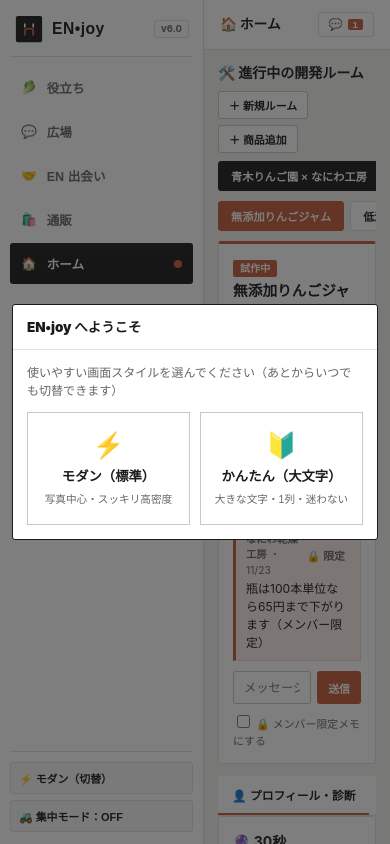
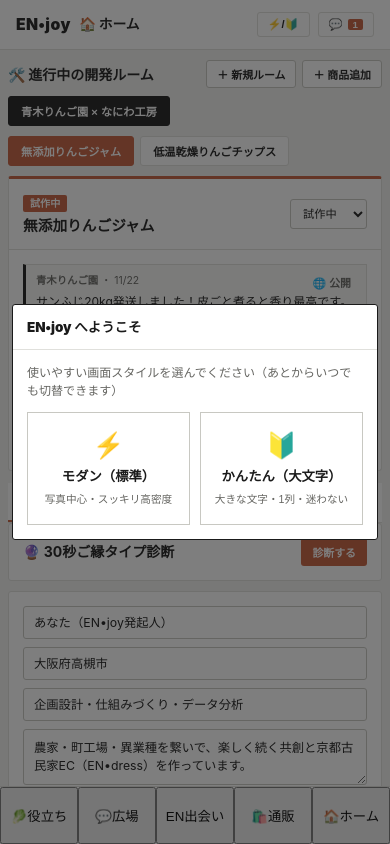
Before and after one commit to kazu1414ishi/en-joy, a plain HTML site: page index.html in a window 390 px wide. Shown: the top 844 px of the page. Drawn offline with Linux system fonts and the light colour scheme.

Commit message:
Ver6.2
スマホ操作を変更

```diff
--- a/app.js
+++ b/app.js
@@ -1127,8 +1127,32 @@
     };
   }
 
+  /* ---------- スクロール連動：下スクロールで常設タブを隠す / 上で再表示 ---------- */
+  function bindScrollHideDock() {
+    let lastY = window.scrollY;
+    window.addEventListener('scroll', () => {
+      const y = window.scrollY;
+      // 画面最上部付近は常に表示
+      if (y <= 40) {
+        document.body.classList.remove('dock-hidden');
+        lastY = y;
+        return;
+      }
+      // 12px以上下にスクロール → 隠す（サブタブも閉じる）
+      if (y > lastY + 12) {
+        document.body.classList.add('dock-hidden');
+        document.body.classList.remove('subnav-open');
+      }
+      // 8px以上上にスクロール → 再表示
+      else if (y < lastY - 8) {
+        document.body.classList.remove('dock-hidden');
+      }
+      lastY = y;
+    }, { passive: true });
+  }
   /* ---------- 起動 ---------- */
-  bindEvents();
+bindEvents();
+  bindScrollHideDock();
   renderAll();
   if (!state.uiMode) openModal('modal-ui-select');
 })();
--- a/style.css
+++ b/style.css
@@ -675,15 +675,53 @@ body.ui-simple .dock-label {
    親指ゾーン完結パッチ（操作を画面下部に集約・視線移動を最小化）
    ============================================================ */
 /* ============================================================
-   スマホ用：常設タブからスッと出て、選ぶと消えるサブタブ設計
+   スマホ用：下部ドック確実表示 ＋ スクロール連動出し入れ ＋ サブタブ開閉
    ============================================================ */
-@media (max-width: 860px) {
-  /* 普段はサブタブが消えているので余白も最小限で画面が広い */
+@media (max-width: 1024px) {
+  /* 左サイドバーを確実に非表示、下部ドックを確実に表示 */
+  .sidebar {
+    display: none !important;
+  }
+  .mobile-only {
+    display: inline-flex !important;
+  }
   .main-wrap {
+    margin-left: 0 !important;
     padding-bottom: calc(var(--dock-h) + 12px);
   }
+  .app-main {
+    padding: 10px 8px 20px;
+  }
+  .card-grid-2, .card-grid-3, .feed-grid, .form-row-2 {
+    grid-template-columns: 1fr;
+  }
+  .cost-row-4, .photo-strip {
+    grid-template-columns: repeat(2, minmax(0, 1fr));
+  }
 
-  /* サブタブ・開発4ミニタブをドックのすぐ上に配置（初期状態は非表示） */
+  /* 下部常設ドック（スクロールで出し入れ） */
+  .mobile-dock {
+    display: grid !important;
+    grid-template-columns: repeat(5, 1fr);
+    position: fixed;
+    left: 0;
+    right: 0;
+    bottom: 0;
+    height: var(--dock-h);
+    background: var(--surface);
+    border-top: 1px solid var(--border);
+    z-index: 90;
+    padding-bottom: env(safe-area-inset-bottom);
+    transform: translateY(0);
+    transition: transform 0.22s ease;
+  }
+
+  /* 下スクロール時：常設タブを下に隠す */
+  body.dock-hidden .mobile-dock {
+    transform: translateY(100%);
+  }
+
+  /* サブタブ・開発4ミニタブ（常設タブを押したときだけ出現） */
   #tab-useful > .seg-bar,
   #tab-plaza > .seg-bar,
   #tab-en > .seg-bar,
@@ -704,18 +742,16 @@ body.ui-simple .dock-label {
     transition: transform 0.16s ease, opacity 0.16s ease;
   }
 
-  /* 常設タブを押したときだけスッと表示 */
-  body.subnav-open #tab-useful > .seg-bar,
-  body.subnav-open #tab-plaza > .seg-bar,
-  body.subnav-open #tab-en > .seg-bar,
-  body.subnav-open #tab-shop > .seg-bar,
-  body.subnav-open #tab-home .mini-tab-bar {
+  body.subnav-open:not(.dock-hidden) #tab-useful > .seg-bar,
+  body.subnav-open:not(.dock-hidden) #tab-plaza > .seg-bar,
+  body.subnav-open:not(.dock-hidden) #tab-en > .seg-bar,
+  body.subnav-open:not(.dock-hidden) #tab-shop > .seg-bar,
+  body.subnav-open:not(.dock-hidden) #tab-home .mini-tab-bar {
     transform: translateY(0);
     opacity: 1;
     pointer-events: auto;
   }
 
-  /* 選択中タブの目印 */
   #tab-useful > .seg-bar .seg-btn.active,
   #tab-plaza > .seg-bar .seg-btn.active,
   #tab-en > .seg-bar .seg-btn.active,
```
